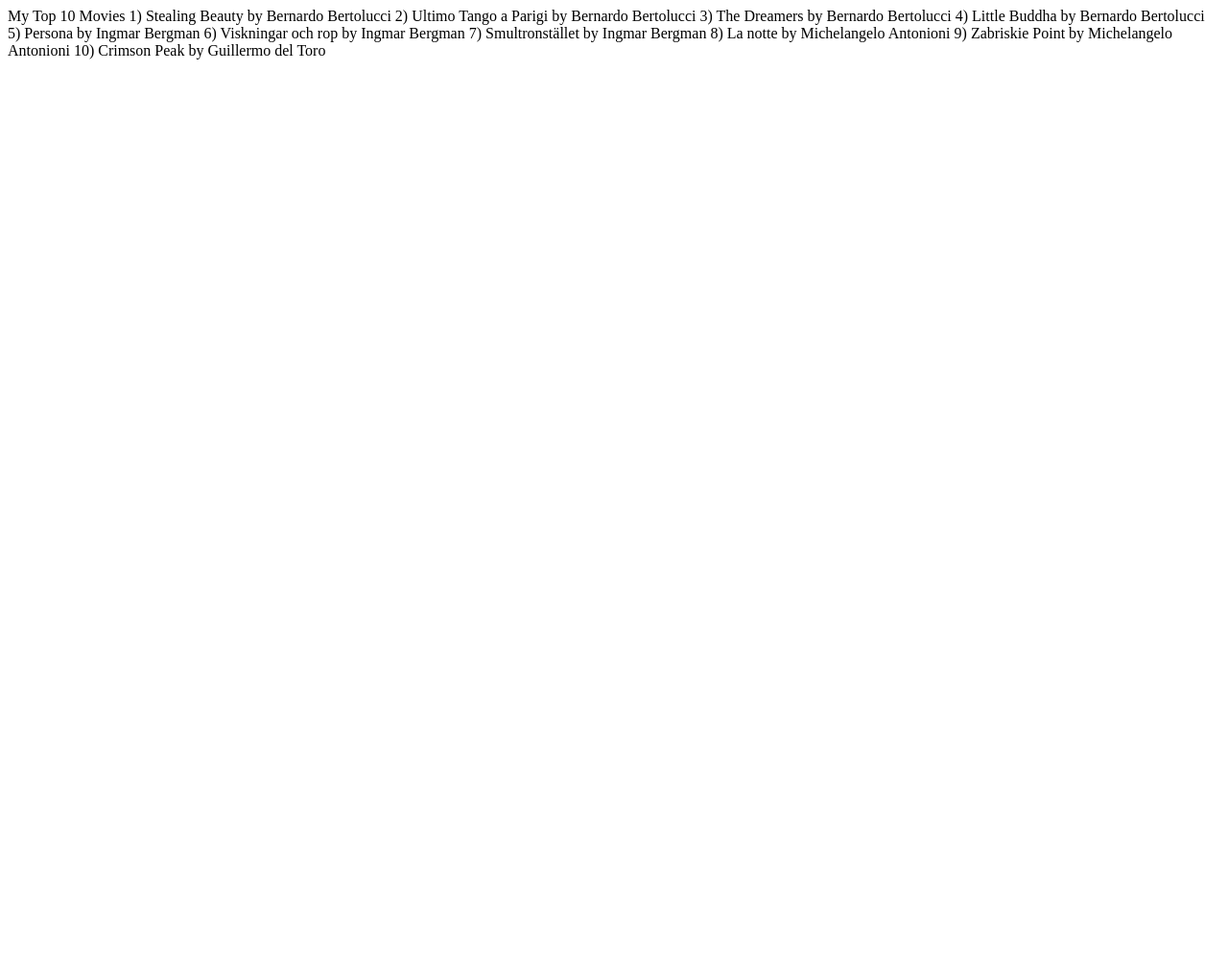
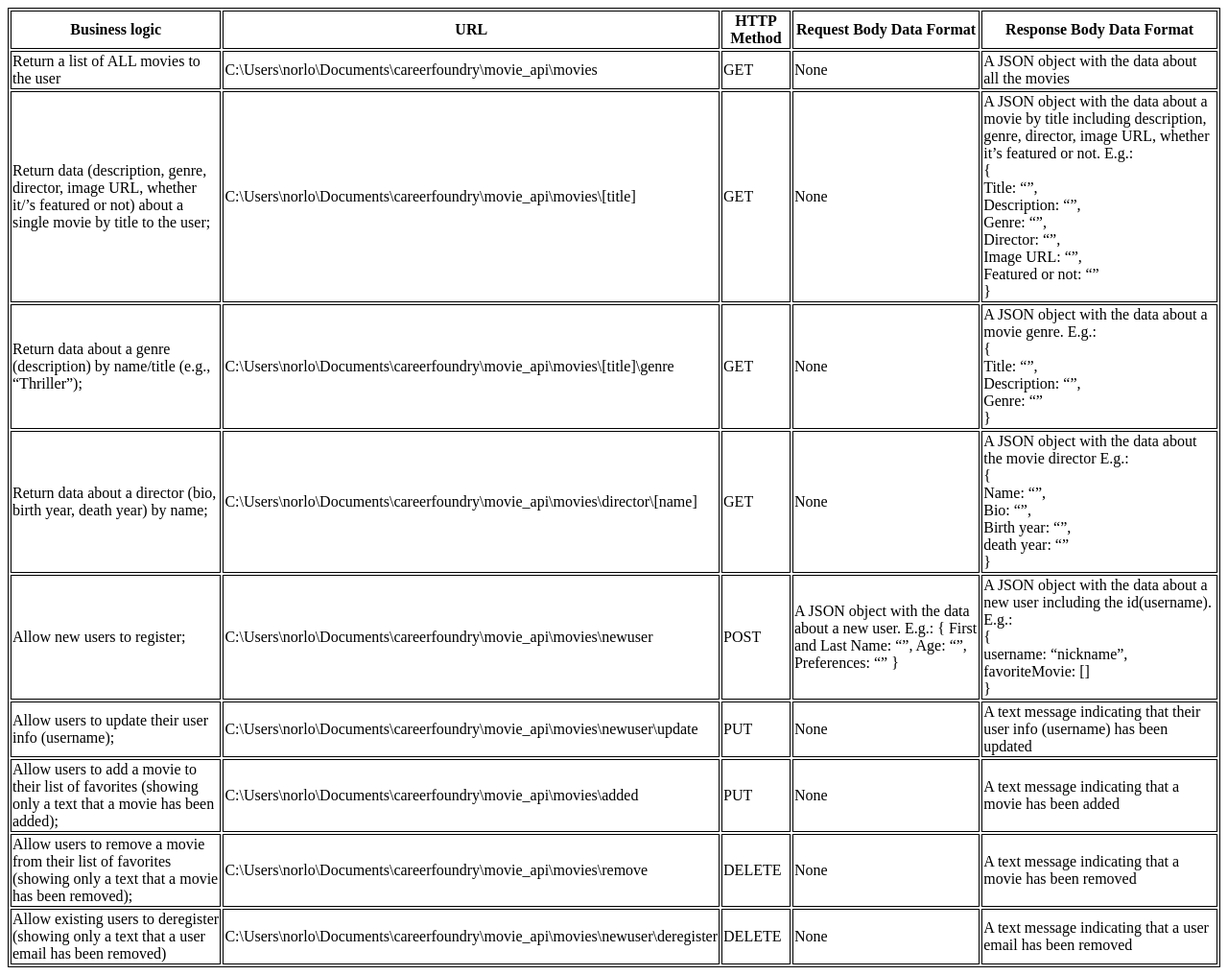
Before and after one commit to stevebaros/movie_api, a website: page public/documentation.html in a window 1280 px wide. Shown: the whole page at 96% size. Before the commit the page ends 800 px from the top, so only its background shows below. Drawn offline with Linux system fonts and the light colour scheme.

Commit message:
update documentation.html

```diff
--- a/public/documentation.html
+++ b/public/documentation.html
@@ -1,11 +1,153 @@
-My Top 10 Movies
-1) Stealing Beauty by Bernardo Bertolucci
-2) Ultimo Tango a Parigi by Bernardo Bertolucci
-3) The Dreamers by Bernardo Bertolucci
-4) Little Buddha by Bernardo Bertolucci
-5) Persona by Ingmar Bergman
-6) Viskningar och rop by Ingmar Bergman
-7) Smultronstället by Ingmar Bergman
-8) La notte by Michelangelo Antonioni
-9) Zabriskie Point by Michelangelo Antonioni
-10) Crimson Peak by Guillermo del Toro
+<!DOCTYPE html>
+<html lang=en>
+
+<head>
+  <meta charset="utf-8">
+  <title>Documentation</title>
+  <style>
+    table,
+    th,
+    td {
+      border: 1px solid black;
+    }
+  </style>
+</head>
+
+<body>
+  <header>
+
+  </header>
+  <main>
+  <table>
+      <thead>
+        <tr>
+          <th>Business logic</th>
+          <th>URL</th>
+          <th>HTTP Method</th>
+          <th>Request Body Data Format</th>
+          <th>Response Body Data Format</th>
+        </tr>
+      </thead>
+      <tbody>
+        <tr>
+          <td>Return a list of ALL movies to the user</td>
+          <td>C:\Users\norlo\Documents\careerfoundry\movie_api\movies</td>
+          <td>GET</td>
+          <td>None</td>
+          <td>A JSON object with the data about all the movies</td>
+        </tr>
+
+        <tr>
+          <td>Return data (description, genre, director, image URL, whether it/’s featured or not)
+            about a single movie by title to the user;</td>
+          <td>C:\Users\norlo\Documents\careerfoundry\movie_api\movies\[title]
+
+          </td>
+          <td>GET</td>
+          <td>None</td>
+          <td>A JSON object with the data about a movie by title including description, genre, director, image URL,
+            whether it’s featured or not. E.g.:</br>
+            {</br>
+            Title: “”,</br>
+            Description: “”,</br>
+            Genre: “”,</br>
+            Director: “”,</br>
+            Image URL: “”,</br>
+            Featured or not: “”</br>
+            }
+          </td>
+        </tr>
+
+        <tr>
+          <td>Return data about a genre (description) by name/title (e.g., “Thriller”);</td>
+          <td>C:\Users\norlo\Documents\careerfoundry\movie_api\movies\[title]\genre
+
+          </td>
+          <td>GET</td>
+          <td>None</td>
+          <td>A JSON object with the data about a movie genre. E.g.:</br>
+            {</br>
+            Title: “”,</br>
+            Description: “”,</br>
+            Genre: “”</br>
+            }
+          </td>
+        </tr>
+
+        <tr>
+          <td>Return data about a director (bio, birth year, death year) by name;</td>
+          <td>C:\Users\norlo\Documents\careerfoundry\movie_api\movies\director\[name]</td>
+          <td>GET</td>
+          <td>None</td>
+          <td>A JSON object with the data about the movie director E.g.:</br>
+            {</br>
+            Name: “”,</br>
+            Bio: “”,</br>
+            Birth year: “”,</br>
+            death year: “”</br>
+            }
+          </td>
+        </tr>
+
+        <tr>
+          <td>Allow new users to register;</td>
+          <td>C:\Users\norlo\Documents\careerfoundry\movie_api\movies\newuser</td>
+          <td>POST</td>
+          <td>A JSON object with the data about a new user. E.g.:
+            {
+            First and Last Name: “”,
+            Age: “”,
+            Preferences: “”
+            }
+          </td>
+          <td>A JSON object with the data about a new user including the id(username). E.g.:</br>
+            {</br>
+            username: “nickname”,</br>
+            favoriteMovie: []</br>
+            }
+          </td>
+        </tr>
+        <tr>
+          <td>Allow users to update their user info (username);</td>
+          <td>C:\Users\norlo\Documents\careerfoundry\movie_api\movies\newuser\update</td>
+          <td>PUT</td>
+          <td>None</td>
+          <td>A text message indicating that their user info (username) has been updated</td>
+        </tr>
+
+        <tr>
+          <td>Allow users to add a movie to their list of favorites (showing only a text that a movie has been added);
+          </td>
+          <td>C:\Users\norlo\Documents\careerfoundry\movie_api\movies\added</td>
+          <td>PUT</td>
+          <td>None</td>
+          <td>A text message indicating that a movie has been added</td>
+        </tr>
+
+        <tr>
+          <td>Allow users to remove a movie from their list of favorites (showing only a text that a movie has been
+            removed);</td>
+          <td>C:\Users\norlo\Documents\careerfoundry\movie_api\movies\remove</td>
+          <td>DELETE</td>
+          <td>None</td>
+          <td>A text message indicating that a movie has been removed</td>
+        </tr>
+
+        <tr>
+          <td>Allow existing users to deregister (showing only a text that a user email has been removed)</td>
+          <td>C:\Users\norlo\Documents\careerfoundry\movie_api\movies\newuser\deregister</td>
+          <td>DELETE</td>
+          <td>None</td>
+          <td>A text message indicating that a user email has been removed</td>
+        </tr>
+      </tbody>
+    </table>
+  </main>
+
+  <footer>
+
+  </footer>
+  <script></script>
+</body>
+
+</html>
```
